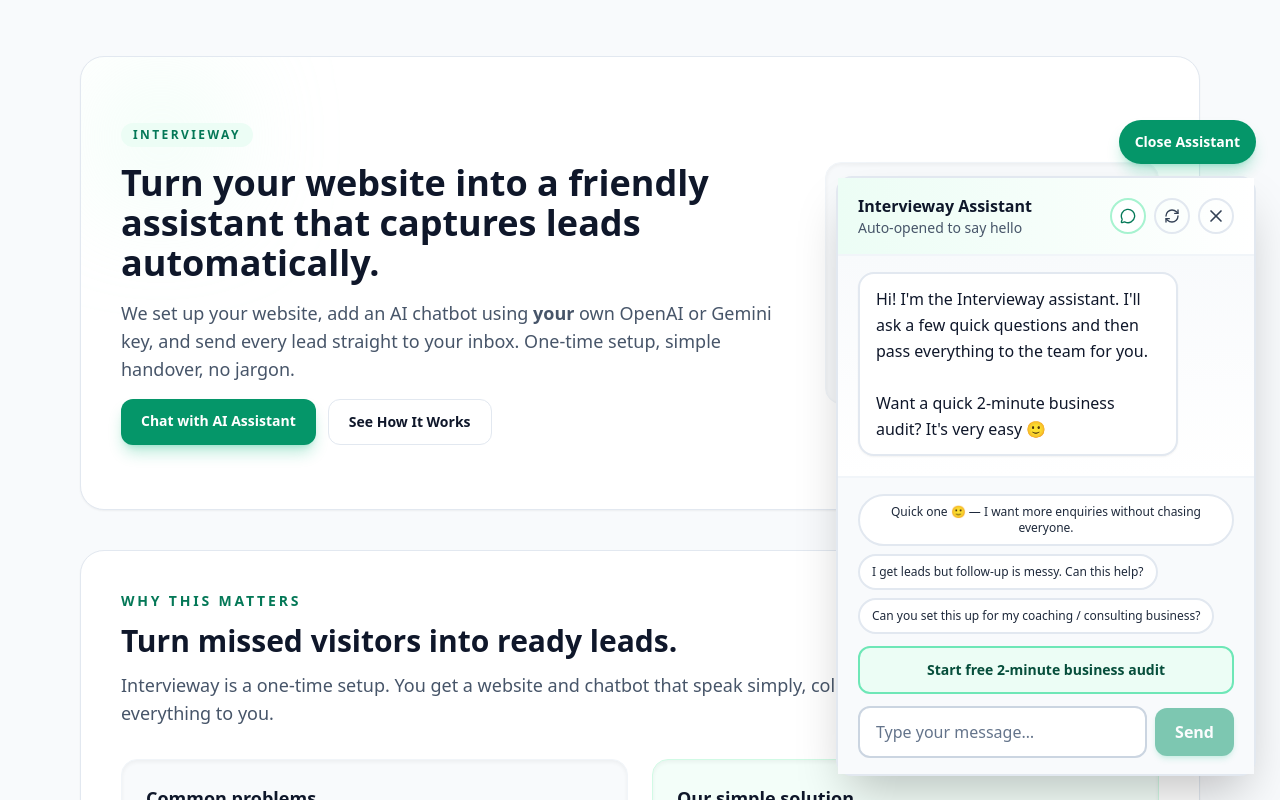
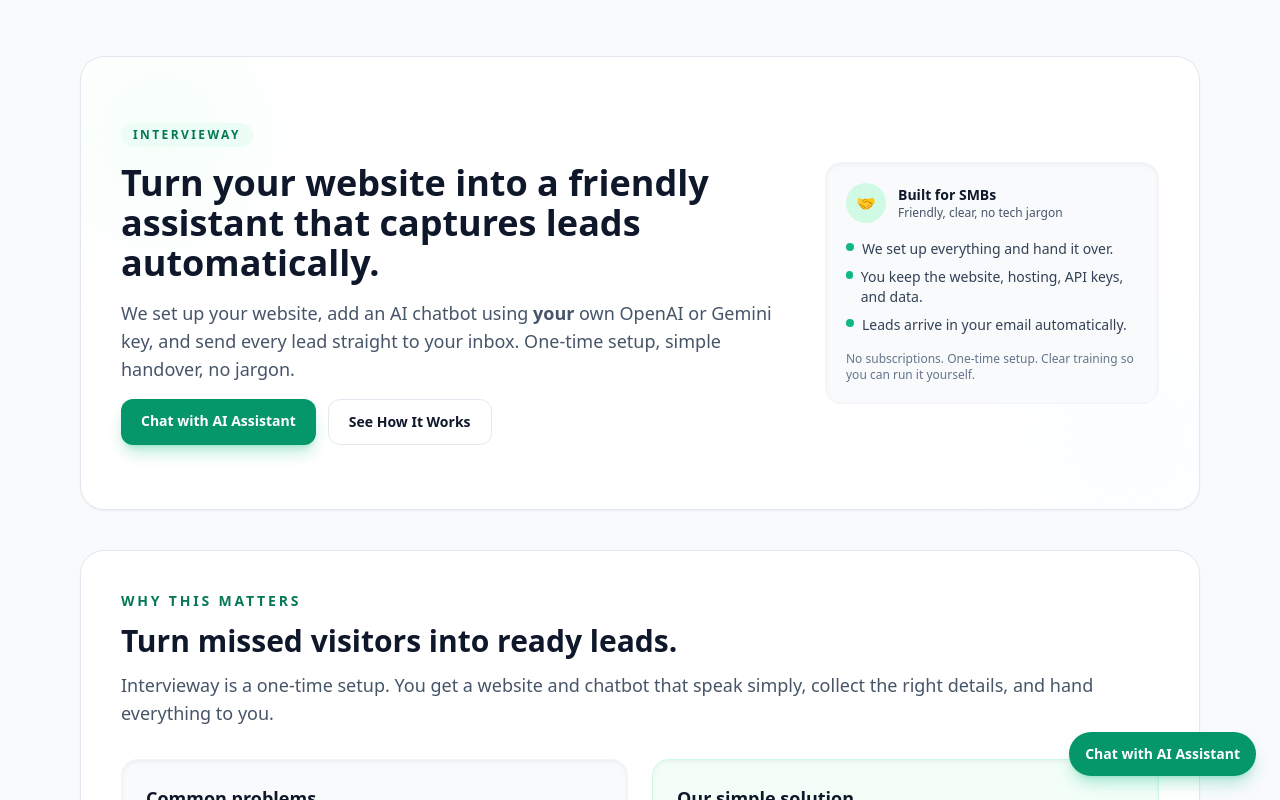
Before and after one commit to venkatsundeeps/intervieway, a Next.js app: page / in a window 1280 px wide. Shown: the top 800 px of the page. Built offline with nearby package versions, Linux system fonts and the light colour scheme.

Commit message:
chatbot update

```diff
--- a/components/ChatWidget.tsx
+++ b/components/ChatWidget.tsx
@@ -74,13 +74,14 @@
     setAuditAnswers([]);
   }
 
-  useEffect(() => {
-    const timer = setTimeout(() => {
-      setOpen(true);
-      setAutoOpened(true);
-    }, 3000);
-    return () => clearTimeout(timer);
-  }, []);
+  // Disabled auto-open - chat opens only when user clicks
+  // useEffect(() => {
+  //   const timer = setTimeout(() => {
+  //     setOpen(true);
+  //     setAutoOpened(true);
+  //   }, 3000);
+  //   return () => clearTimeout(timer);
+  // }, []);
 
   useEffect(() => {
     if (open && chatRef.current) {
@@ -437,7 +438,7 @@
                     }}
                   >
                     <input
-                      className="flex-1 rounded-xl border-2 border-slate-300 bg-white px-4 py-3 text-base text-slate-900 placeholder-slate-500 outline-none transition focus:border-emerald-400 focus:ring-2 focus:ring-emerald-200"
+                      className="flex-1 min-w-0 rounded-xl border-2 border-slate-300 bg-white px-4 py-3 text-base text-slate-900 placeholder-slate-500 outline-none transition focus:border-emerald-400 focus:ring-2 focus:ring-emerald-200"
                       placeholder="Type your message…"
                       value={input}
                       onChange={(e) => setInput(e.target.value)}
@@ -445,7 +446,7 @@
                     />
                     <button
                       type="submit"
-                      className="rounded-xl bg-emerald-600 px-5 py-3 text-base font-bold text-white shadow-md shadow-emerald-500/30 transition hover:bg-emerald-500 disabled:cursor-not-allowed disabled:opacity-50"
+                      className="shrink-0 rounded-xl bg-emerald-600 px-4 py-3 text-base font-bold text-white shadow-md shadow-emerald-500/30 transition hover:bg-emerald-500 disabled:cursor-not-allowed disabled:opacity-50"
                       disabled={chatDisabled || !input.trim()}
                     >
                       Send
```
